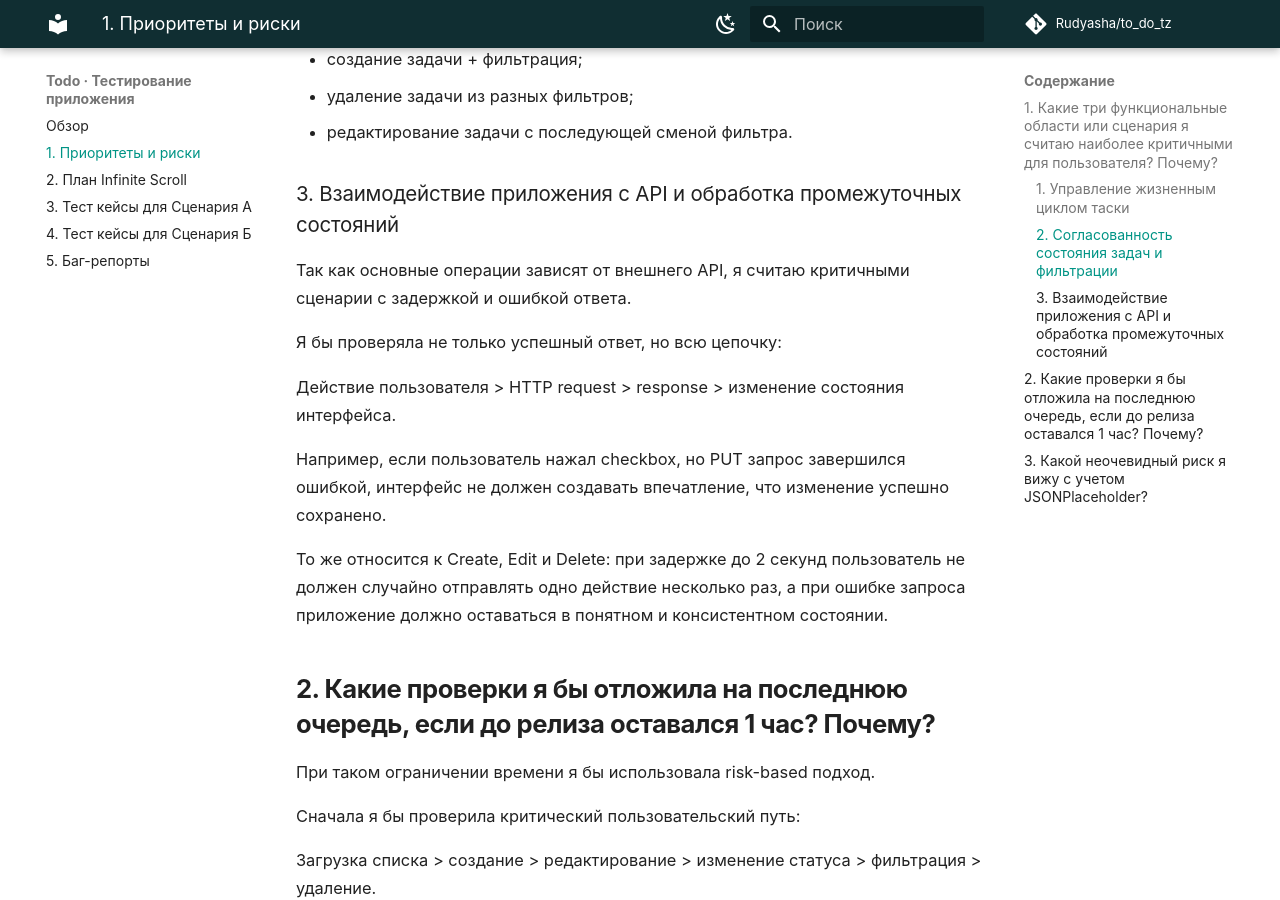
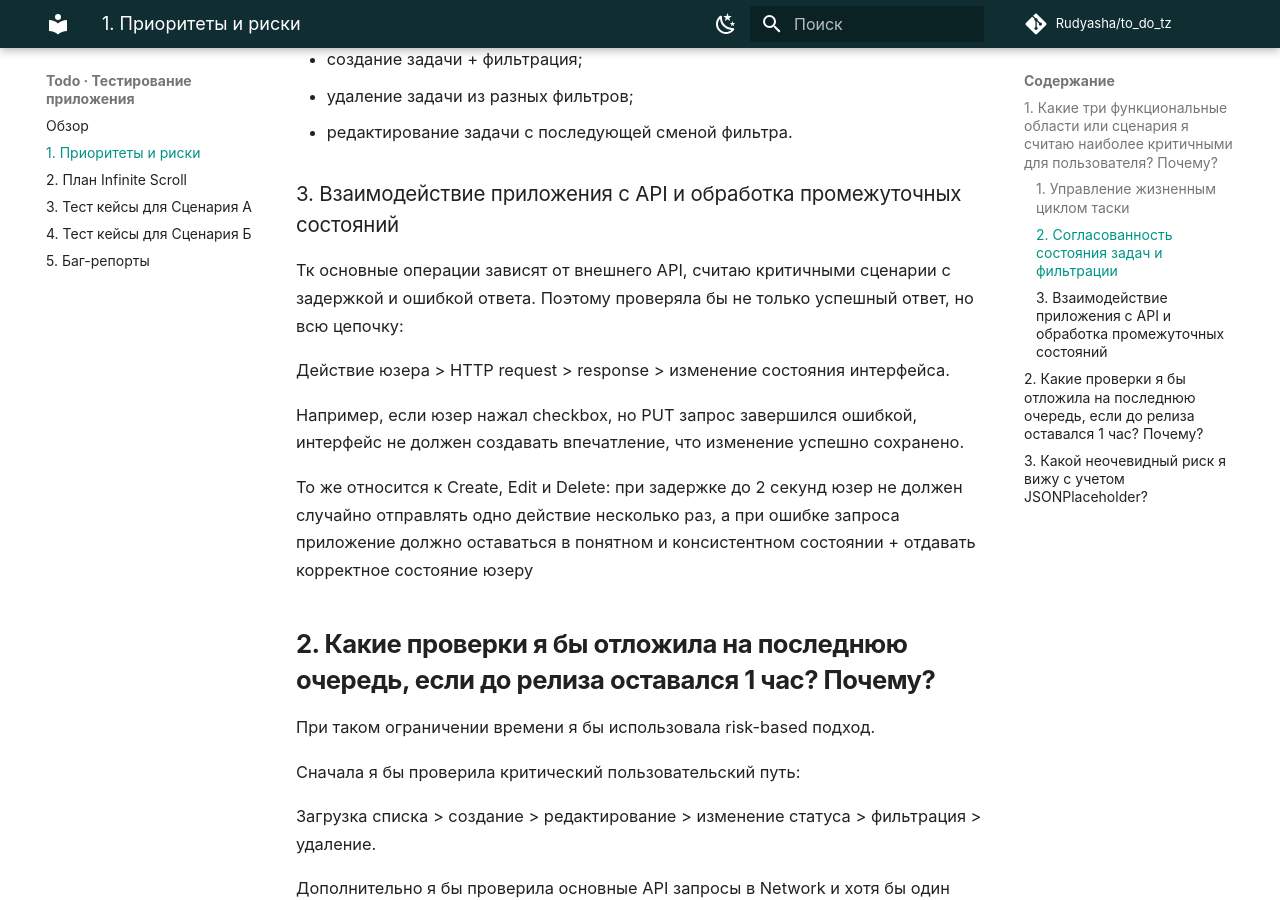
Before and after one commit to Rudyasha/to_do_tz, an MkDocs documentation site: the page built from docs/task-1.md, in a window 1280 px wide and 900 px high, scrolled down 824 px. Built offline with MkDocs 1.6.1 and Material for MkDocs 9.7.7, drawn with Linux system fonts in a browser that asks for light colours; comment, search, counter and statistics services are not loaded.

Commit message:
Update API interaction section wording

```diff
--- a/docs/task-1.md
+++ b/docs/task-1.md
@@ -23,15 +23,13 @@
 
 ### 3. Взаимодействие приложения с API и обработка промежуточных состояний
 
-Так как основные операции зависят от внешнего API, я считаю критичными сценарии с задержкой и ошибкой ответа.
+Тк основные операции зависят от внешнего API, считаю критичными сценарии с задержкой и ошибкой ответа. Поэтому проверяла бы не только успешный ответ, но всю цепочку:
 
-Я бы проверяла не только успешный ответ, но всю цепочку:
+Действие юзера > HTTP request > response > изменение состояния интерфейса.
 
-Действие пользователя > HTTP request > response > изменение состояния интерфейса.
+Например, если юзер нажал checkbox, но PUT запрос завершился ошибкой, интерфейс не должен создавать впечатление, что изменение успешно сохранено.
 
-Например, если пользователь нажал checkbox, но PUT запрос завершился ошибкой, интерфейс не должен создавать впечатление, что изменение успешно сохранено.
-
-То же относится к Create, Edit и Delete: при задержке до 2 секунд пользователь не должен случайно отправлять одно действие несколько раз, а при ошибке запроса приложение должно оставаться в понятном и консистентном состоянии.
+То же относится к Create, Edit и Delete: при задержке до 2 секунд юзер не должен случайно отправлять одно действие несколько раз, а при ошибке запроса приложение должно оставаться в понятном и консистентном состоянии + отдавать корректное состояние юзеру
 
 ## 2. Какие проверки я бы отложила на последнюю очередь, если до релиза оставался 1 час? Почему?
 
```
